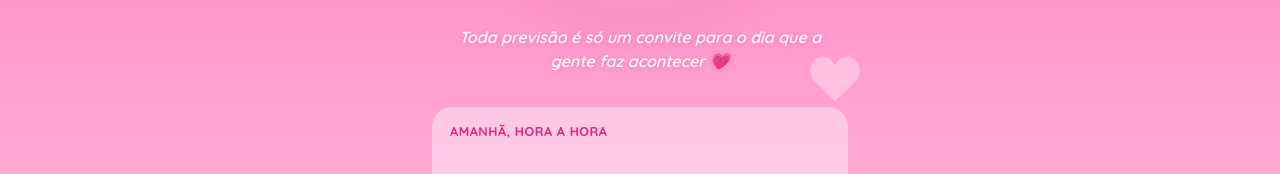
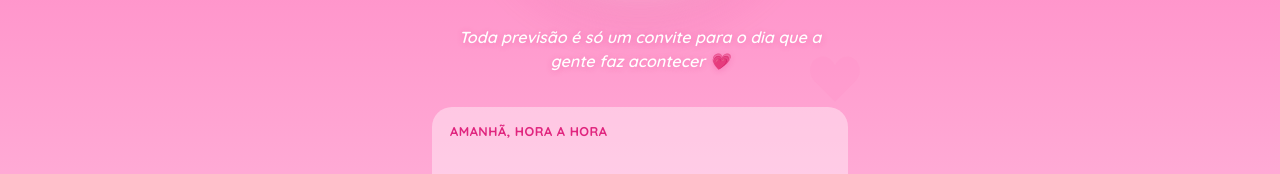
Before and after one commit to lucio77-cd/Tempo-amada., a plain HTML site: page index.html in a window 1280 px wide. Shown: the part 446-620 px from the top of the page. Drawn offline with Linux system fonts and the light colour scheme; no server answers.

Commit message:
Update silhouette SVG in index.html
Removed the decorative romantic silhouette SVG and added a new silhouette with different styling.

```diff
--- a/index.html
+++ b/index.html
@@ -73,6 +73,13 @@
         <p class="sensacao" id="sensacao">Sensação de 24°</p>
         <p class="chuva-info" id="chuva-info">☔ Não vai chover</p>
         <p class="localizacao" id="localizacao">📍 Treze Tílias, SC</p>
+
+        <svg class="silhueta-casal" viewBox="0 0 100 100" aria-hidden="true">
+          <path
+            d="M30 55c-10-8-10-22 0-28 8-5 16 0 20 8 4-8 12-13 20-8 10 6 10 20 0 28L50 75 30 55z"
+            fill="#ff8fc7" opacity="0.25"
+          />
+        </svg>
       </div>
     </section>
 
@@ -191,14 +198,6 @@
       <p>Feito com amor, para todos os dias 💕</p>
     </footer>
 
-    <!-- Silhueta romântica decorativa, no espírito da ilustração do Google -->
-    <svg class="silhueta-casal" viewBox="0 0 100 100" aria-hidden="true">
-      <path
-        d="M30 55c-10-8-10-22 0-28 8-5 16 0 20 8 4-8 12-13 20-8 10 6 10 20 0 28L50 75 30 55z"
-        fill="#ffffff" opacity="0.35"
-      />
-    </svg>
-
   </div>
 
   <!-- Módulos JS -->
```
